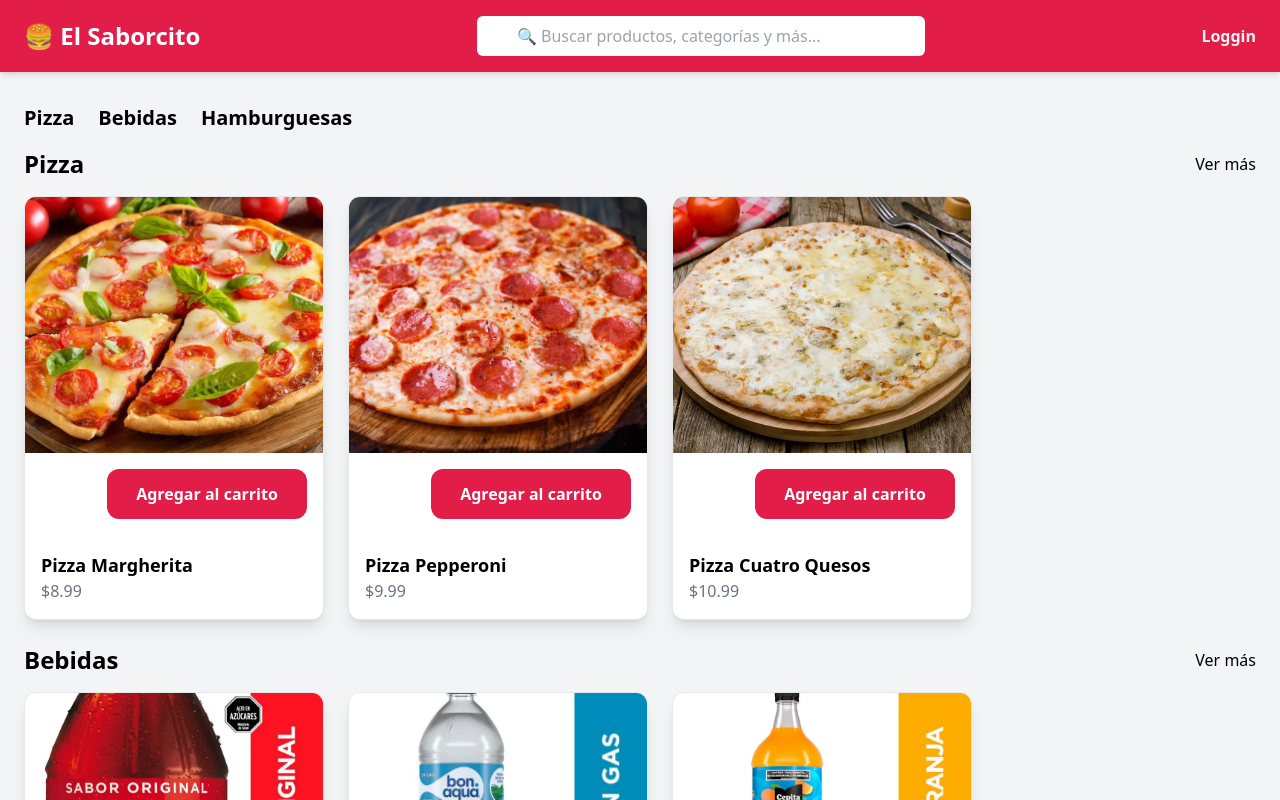
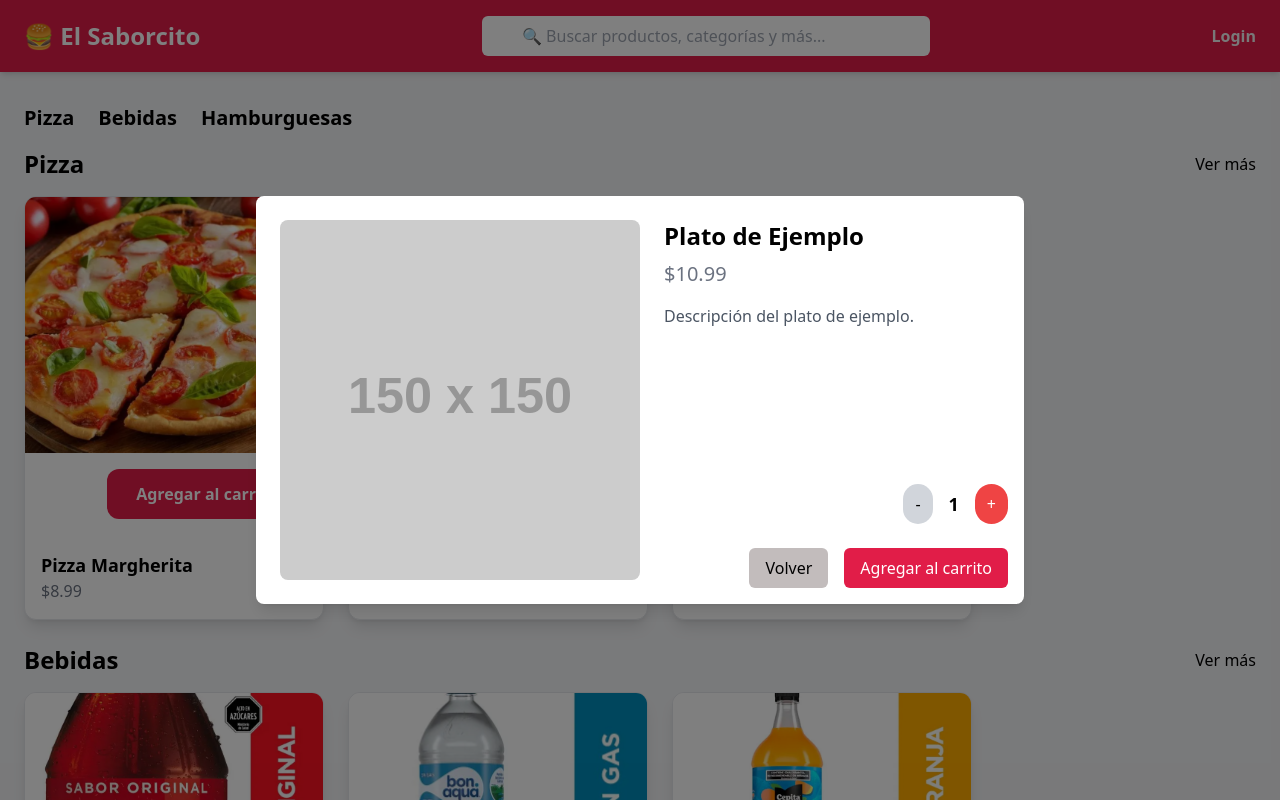
Before and after one commit to LautaroEmanuelG/El_saborcito_front, a React (Vite) app: page / in a window 1280 px wide. Shown: the top 800 px of the page. Built offline with nearby package versions, Linux system fonts and the light colour scheme.

Commit message:
Modal productos
Pantalla emergente para agregar al carrito uno o más productos. Corrección de "Loggin" a "Login" en el header.

```diff
--- a/src/components/header/Header.tsx
+++ b/src/components/header/Header.tsx
@@ -18,7 +18,7 @@ export const Header = ({ totalItems }: Props) => {
         </div>
         <div className="flex items-center gap-4">
           <button className="rounded-full">
-            <span className="text-blanco font-bold">Loggin</span>
+            <span className="text-blanco font-bold">Login</span>
           </button>
           {totalItems > 0 && (
             <div className="relative">
--- /dev/null
+++ b/src/components/producto/ModalProducto.tsx
@@ -0,0 +1,71 @@
+import React from "react";
+import BtnCantidadProducto from "./btnCantidadProducto";
+
+type Dishes = {
+  id: number;
+  image: string;
+  title: string;
+  price: number;
+  description: string;
+};
+
+type Props = {
+  dishes: Dishes;
+  isOpen: boolean;
+  onClose: () => void;
+};
+
+export const ModalProducto: React.FC<Props> = ({
+  dishes,
+  isOpen,
+  onClose,
+}) => {
+  if (!isOpen) return null;
+
+  return (
+    <div className="fixed inset-0 flex items-center justify-center bg-black bg-opacity-50 z-50">
+      <div className="relative bg-white p-6 rounded-lg shadow-lg max-w-3xl w-full">
+        <div className="flex">
+          {/* Imagen del plato */}
+          <div className="w-1/2">
+            <img
+              src={dishes.image}
+              alt={dishes.title}
+              className="w-full h-auto object-cover rounded-lg"
+            />
+          </div>
+
+          {/* Detalles del plato */}
+          <div className="w-1/2 pl-6">
+            <h2 className="text-2xl font-semibold">{dishes.title}</h2>
+            <p className="text-xl text-gray-500 mt-2">${dishes.price}</p>
+            <p className="mt-4 text-gray-600">{dishes.description}</p>
+          </div>
+        </div>
+
+        {/* Controles de cantidad */}
+        <div className="absolute bottom-20 right-4">
+          <BtnCantidadProducto />
+        </div>
+
+        {/* Botones de acción */}
+        <div className="absolute bottom-4 right-4 flex space-x-4">
+          <button
+            className="px-4 py-2 bg-[#C2BCBC] text-black rounded-md"
+            onClick={onClose}
+          >
+            Volver
+          </button>
+          <button
+            className="px-4 py-2 bg-[#E11D48] text-white rounded-md"
+            onClick={() => {
+              onClose(); // Cerrar modal después de agregar al carrito
+            }}
+          >
+            Agregar al carrito
+          </button>
+        </div>
+      </div>
+    </div>
+  );
+};
--- a/src/views/user/Web.tsx
+++ b/src/views/user/Web.tsx
@@ -1,14 +1,36 @@
+import { useState } from 'react';
 import { Header } from '../../components/header/Header';
 import { ListaCategorias } from '../../components/categorias/ListaCategorias';
 import { ListaProductos } from '../../components/producto/ListaProducto';
+import { ModalProducto } from '../../components/producto/ModalProducto';
+
+// Datos de ejemplo para el modal
+const exampleDish = {
+  id: 1,
+  image: 'https://via.placeholder.com/150', // URL de imagen de ejemplo
+  title: 'Plato de Ejemplo',
+  price: 10.99,
+  description: 'Descripción del plato de ejemplo.',
+};
 
 export const Web = () => {
+  const [isModalOpen, setModalOpen] = useState(true); // Modal siempre abierto para prueba
+
+  const handleCloseModal = () => {
+    setModalOpen(false); // Cerrar el modal
+  };
+
   return (
     <div className="flex flex-col items-center justify-center min-h-screen bg-gray-100 w-full">
       <Header totalItems={0} />
       <div className="container mx-auto px-4 md:px-6 py-4 flex flex-col min-h-screen w-full">
         <ListaCategorias />
         <ListaProductos />
+        <ModalProducto
+          dishes={exampleDish} // Pasar datos de ejemplo
+          isOpen={isModalOpen} // Mostrar el modal
+          onClose={handleCloseModal} // Función para cerrar el modal
+        />
       </div>
     </div>
   );
```
